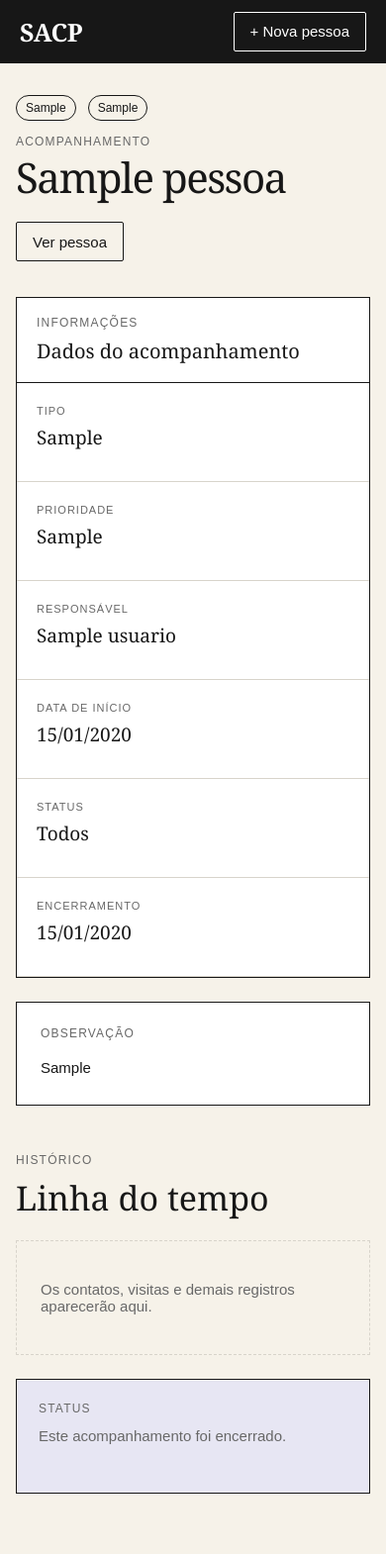
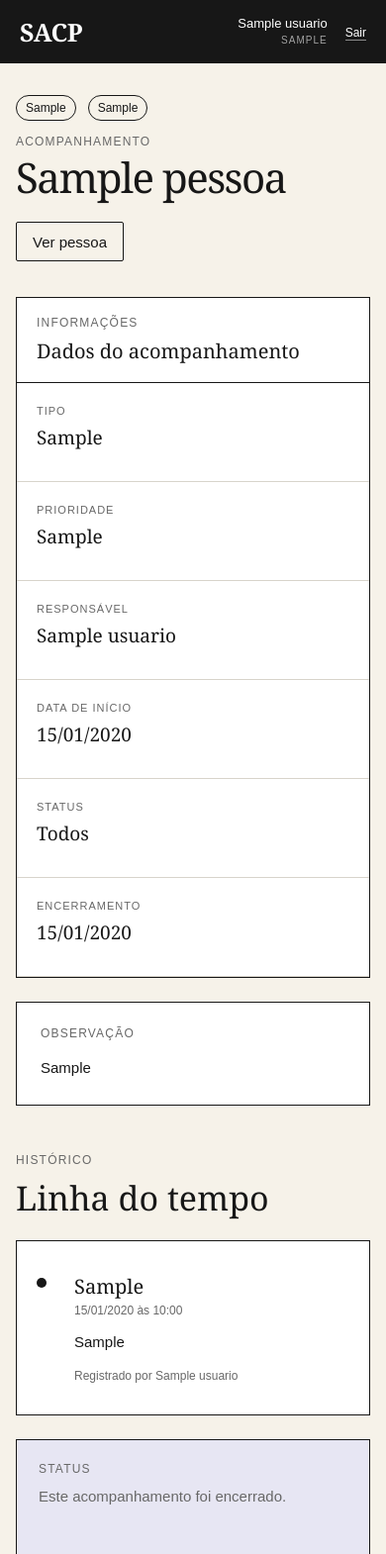
Before and after one commit to juliareinke/SACP, a Flask app: page /acompanhamentos/1 in a window 390 px wide. Shown: the top 1570 px of the page at 99% size. Run offline with Flask 3, Linux system fonts and the light colour scheme; a user stored in the database is signed in; tables that the repository leaves empty hold one stand-in row (values such as "Sample post").

Commit message:
feat: secure routes and add follow-up timeline

```diff
--- a/app/forms/acompanhamento.py
+++ b/app/forms/acompanhamento.py
@@ -60,3 +60,28 @@ class AcompanhamentoForm(FlaskForm):
 
 class EncerrarAcompanhamentoForm(FlaskForm):
     submit = SubmitField("Encerrar acompanhamento")
+
+
+class RegistroAcompanhamentoForm(FlaskForm):
+    tipo = SelectField(
+        "Tipo de registro",
+        choices=[
+            ("whatsapp", "Contato por WhatsApp"),
+            ("ligacao", "Ligação"),
+            ("visita", "Visita"),
+            ("retorno", "Retorno"),
+            ("encaminhamento", "Encaminhamento"),
+            ("outro", "Outro"),
+        ],
+        validators=[DataRequired()]
+    )
+
+    observacao = TextAreaField(
+        "Observação",
+        validators=[
+            Optional(),
+            Length(max=1000)
+        ]
+    )
+
+    submit = SubmitField("Adicionar registro")
--- a/app/routes/__init__.py
+++ b/app/routes/__init__.py
@@ -1,8 +1,10 @@
 from flask import Blueprint, render_template
+from flask_login import login_required
 
 main_bp = Blueprint("main", __name__)
 
 
 @main_bp.route("/")
+@login_required
 def index():
     return render_template("index.html")
--- a/app/routes/acompanhamentos.py
+++ b/app/routes/acompanhamentos.py
@@ -1,8 +1,9 @@
 from datetime import date
 from flask import Blueprint, flash, redirect, render_template, request,url_for
+from flask_login import login_required, current_user
 from app import db
-from app.forms.acompanhamento import AcompanhamentoForm, EncerrarAcompanhamentoForm
-from app.models import Acompanhamento, Pessoa, Usuario
+from app.forms.acompanhamento import AcompanhamentoForm, EncerrarAcompanhamentoForm, RegistroAcompanhamentoForm
+from app.models import Acompanhamento, Pessoa, Usuario, RegistroAcompanhamento
 
 
 acompanhamentos_bp = Blueprint(
@@ -37,6 +38,7 @@ def configurar_choices(form):
 
 
 @acompanhamentos_bp.route("/")
+@login_required
 def listar():
     status = request.args.get("status", "ativos")
 
@@ -66,6 +68,7 @@ def listar():
 
 
 @acompanhamentos_bp.route("/novo", methods=["GET", "POST"])
+@login_required
 def criar():
     form = AcompanhamentoForm()
     configurar_choices(form)
@@ -123,6 +126,7 @@ def criar():
 
 
 @acompanhamentos_bp.route("/<int:acompanhamento_id>")
+@login_required
 def detalhe(acompanhamento_id):
     acompanhamento = db.get_or_404(
         Acompanhamento,
@@ -142,6 +146,7 @@ def detalhe(acompanhamento_id):
     "/<int:acompanhamento_id>/editar",
     methods=["GET", "POST"]
 )
+@login_required
 def editar(acompanhamento_id):
     acompanhamento = db.get_or_404(
         Acompanhamento,
@@ -205,6 +210,7 @@ def editar(acompanhamento_id):
     "/<int:acompanhamento_id>/encerrar",
     methods=["POST"]
 )
+@login_required
 def encerrar(acompanhamento_id):
     acompanhamento = db.get_or_404(
         Acompanhamento,
@@ -230,3 +236,63 @@ def encerrar(acompanhamento_id):
             acompanhamento_id=acompanhamento.id
         )
     )
+
+
+@acompanhamentos_bp.route(
+    "/<int:acompanhamento_id>/registros/novo",
+    methods=["GET", "POST"]
+)
+@login_required
+def criar_registro(acompanhamento_id):
+    acompanhamento = db.get_or_404(
+        Acompanhamento,
+        acompanhamento_id
+    )
+
+    if acompanhamento.status != "ativo":
+        flash(
+            "Não é possível adicionar registros a um acompanhamento encerrado.",
+            "error"
+        )
+
+        return redirect(
+            url_for(
+                "acompanhamentos.detalhe",
+                acompanhamento_id=acompanhamento.id
+            )
+        )
+
+    form = RegistroAcompanhamentoForm()
+
+    if form.validate_on_submit():
+        registro = RegistroAcompanhamento(
+            acompanhamento_id=acompanhamento.id,
+            usuario_id=current_user.id,
+            tipo=form.tipo.data,
+            observacao=(
+                form.observacao.data.strip()
+                if form.observacao.data
+                else None
+            )
+        )
+
+        db.session.add(registro)
+        db.session.commit()
+
+        flash(
+            "Registro adicionado ao acompanhamento.",
+            "success"
+        )
+
+        return redirect(
+            url_for(
+                "acompanhamentos.detalhe",
+                acompanhamento_id=acompanhamento.id
+            )
+        )
+
+    return render_template(
+        "acompanhamentos/registro_formulario.html",
+        acompanhamento=acompanhamento,
+        form=form
+    )
--- a/app/static/css/style.css
+++ b/app/static/css/style.css
@@ -171,6 +171,53 @@ textarea {
     line-height: 1.6;
 }
 
+/* USUÁRIO LOGADO */
+
+.topbar-user {
+    display: flex;
+    align-items: center;
+    justify-content: flex-end;
+    gap: 18px;
+}
+
+.user-info {
+    display: flex;
+    flex-direction: column;
+    align-items: flex-end;
+
+    line-height: 1.2;
+}
+
+.user-name {
+    font-size: 13px;
+}
+
+.user-role {
+    margin-top: 3px;
+
+    font-size: 10px;
+    text-transform: uppercase;
+    letter-spacing: 1px;
+
+    opacity: 0.6;
+}
+
+.logout-button {
+    padding: 0;
+
+    color: white;
+    background: none;
+
+    border: 0;
+    border-bottom: 1px solid rgba(255, 255, 255, 0.5);
+
+    cursor: pointer;
+    font-size: 12px;
+}
+
+.logout-button:hover {
+    border-color: white;
+}
 
 /* PAINEL */
 
@@ -674,6 +721,103 @@ select.form-control {
 
 }
 
+/* LINHA DO TEMPO */
+
+.timeline {
+    background: var(--surface);
+    border: 1px solid var(--border);
+
+    padding: 8px 28px;
+}
+
+.timeline-item {
+    position: relative;
+
+    display: grid;
+    grid-template-columns: 20px 1fr;
+    gap: 18px;
+
+    padding: 28px 0;
+}
+
+.timeline-item:not(:last-child) {
+    border-bottom: 1px solid var(--border-soft);
+}
+
+.timeline-marker {
+    position: relative;
+
+    width: 10px;
+    height: 10px;
+
+    margin-top: 5px;
+
+    background: var(--text);
+    border-radius: 50%;
+}
+
+.timeline-marker::after {
+    content: "";
+
+    position: absolute;
+
+    top: 14px;
+    left: 4px;
+
+    width: 1px;
+    height: calc(100% + 28px);
+
+    background: var(--border-soft);
+}
+
+.timeline-item:last-child .timeline-marker::after {
+    display: none;
+}
+
+.timeline-content {
+    min-width: 0;
+}
+
+.timeline-heading {
+    display: flex;
+    align-items: baseline;
+    justify-content: space-between;
+    gap: 20px;
+}
+
+.timeline-type {
+    font-family: Georgia, "Times New Roman", serif;
+    font-size: 20px;
+}
+
+.timeline-date,
+.timeline-user {
+    color: var(--text-muted);
+    font-size: 12px;
+}
+
+.timeline-text {
+    max-width: 700px;
+
+    margin: 12px 0;
+
+    line-height: 1.7;
+}
+
+@media (max-width: 600px) {
+
+    .timeline {
+        padding: 4px 20px;
+    }
+
+    .timeline-heading {
+        align-items: flex-start;
+        flex-direction: column;
+        gap: 4px;
+    }
+
+}
+
 /* FILTROS */
 
 .filters {
--- a/app/templates/acompanhamentos/detalhe.html
+++ b/app/templates/acompanhamentos/detalhe.html
@@ -200,6 +200,9 @@
 
         <div class="future-section">
 
+            <div class="section-heading">
+
+                <div>
                     <p class="page-label">
                         Histórico
                     </p>
@@ -207,13 +210,90 @@
                     <h2 class="section-title">
                         Linha do tempo
                     </h2>
+                </div>
+
+
+                {% if acompanhamento.status == "ativo" %}
+
+                    <a
+                        href="{{ url_for(
+                            'acompanhamentos.criar_registro',
+                            acompanhamento_id=acompanhamento.id
+                        ) }}"
+                        class="button button-light"
+                    >
+                        + Novo registro
+                    </a>
+
+                {% endif %}
+
+            </div>
+
+
+            {% if acompanhamento.registros %}
+
+                <div class="timeline">
+
+                    {% for registro in
+                        acompanhamento.registros
+                        |sort(attribute="data", reverse=true)
+                    %}
+
+                        <div class="timeline-item">
+
+                            <div class="timeline-marker"></div>
+
+                            <div class="timeline-content">
+
+                                <div class="timeline-heading">
+
+                                    <span class="timeline-type">
+                                        {{ registro.tipo
+                                            |replace("_", " ")
+                                            |capitalize }}
+                                    </span>
+
+                                    <span class="timeline-date">
+                                        {{ registro.data.strftime(
+                                            "%d/%m/%Y às %H:%M"
+                                        ) }}
+                                    </span>
+
+                                </div>
+
+
+                                {% if registro.observacao %}
+
+                                    <p class="timeline-text">
+                                        {{ registro.observacao }}
+                                    </p>
+
+                                {% endif %}
+
+
+                                <span class="timeline-user">
+                                    Registrado por {{ registro.usuario.nome }}
+                                </span>
+
+                            </div>
+
+                        </div>
+
+                    {% endfor %}
+
+                </div>
+
+            {% else %}
 
                 <div class="placeholder-panel">
+
                     <p>
-                    Os contatos, visitas e demais registros
-                    aparecerão aqui.
+                        Nenhum registro realizado até o momento.
                     </p>
+
                 </div>
+
+            {% endif %}
 
         </div>
 
--- a/app/templates/base.html
+++ b/app/templates/base.html
@@ -2,9 +2,17 @@
 <html lang="pt-BR">
 <head>
     <meta charset="UTF-8">
-    <meta name="viewport" content="width=device-width, initial-scale=1.0">
 
-    <title>{% block title %}SACP{% endblock %}</title>
+    <meta
+        name="viewport"
+        content="width=device-width, initial-scale=1.0"
+    >
+
+    <title>
+        {% block title %}
+            SACP
+        {% endblock %}
+    </title>
 
     <link
         rel="stylesheet"
@@ -14,35 +22,95 @@
 
 <body>
 
+    {% if current_user.is_authenticated %}
+
         <header class="topbar">
-        <a href="{{ url_for('main.index') }}" class="brand">
+
+            <a
+                href="{{ url_for('main.index') }}"
+                class="brand"
+            >
                 SACP
             </a>
 
+
             <nav class="nav-links">
-            <a href="{{ url_for('pessoas.listar') }}">Pessoas</a>
-            <a href="{{ url_for('acompanhamentos.listar') }}">Acompanhamentos</a>
-            <a href="#">Tarefas</a>
+
+                <a href="{{ url_for('pessoas.listar') }}">
+                    Pessoas
+                </a>
+
+                <a href="{{ url_for('acompanhamentos.listar') }}">
+                    Acompanhamentos
+                </a>
+
+                <a href="#">
+                    Tarefas
+                </a>
+
             </nav>
 
-        <div class="topbar-action">
-            <a href="{{ url_for('pessoas.criar') }}" class="button button-dark">
-                + Nova pessoa
-            </a>
+
+            <div class="topbar-user">
+
+                <div class="user-info">
+
+                    <span class="user-name">
+                        {{ current_user.nome }}
+                    </span>
+
+                    <span class="user-role">
+                        {{ current_user.perfil|capitalize }}
+                    </span>
+
                 </div>
+
+
+                <form
+                    method="POST"
+                    action="{{ url_for('auth.logout') }}"
+                >
+
+                    <input
+                        type="hidden"
+                        name="csrf_token"
+                        value="{{ csrf_token() }}"
+                    >
+
+                    <button
+                        type="submit"
+                        class="logout-button"
+                    >
+                        Sair
+                    </button>
+
+                </form>
+
+            </div>
+
         </header>
+
+    {% endif %}
+
 
     <main class="page-container">
 
         {% with mensagens = get_flashed_messages(with_categories=true) %}
+
             {% if mensagens %}
+
                 {% for categoria, mensagem in mensagens %}
+
                     <div class="flash flash-{{ categoria }}">
                         {{ mensagem }}
                     </div>
+
                 {% endfor %}
+
             {% endif %}
+
         {% endwith %}
+
 
         {% block content %}
         {% endblock %}
```
Also changed, not shown: app/routes/auth.py (+2 -6 lines), app/routes/pessoas.py (+7 -0 lines), app/templates/acompanhamentos/registro_formulario.html (added, +102 -0 lines). Lines whose indentation alone changed are shown as unchanged.
